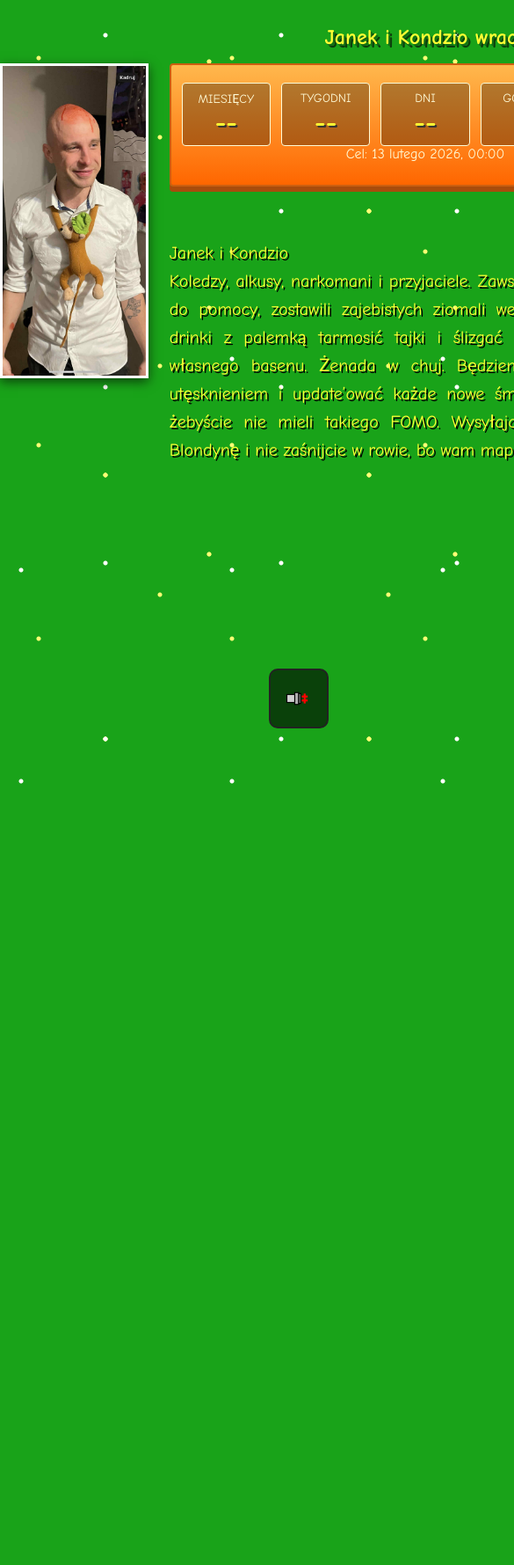
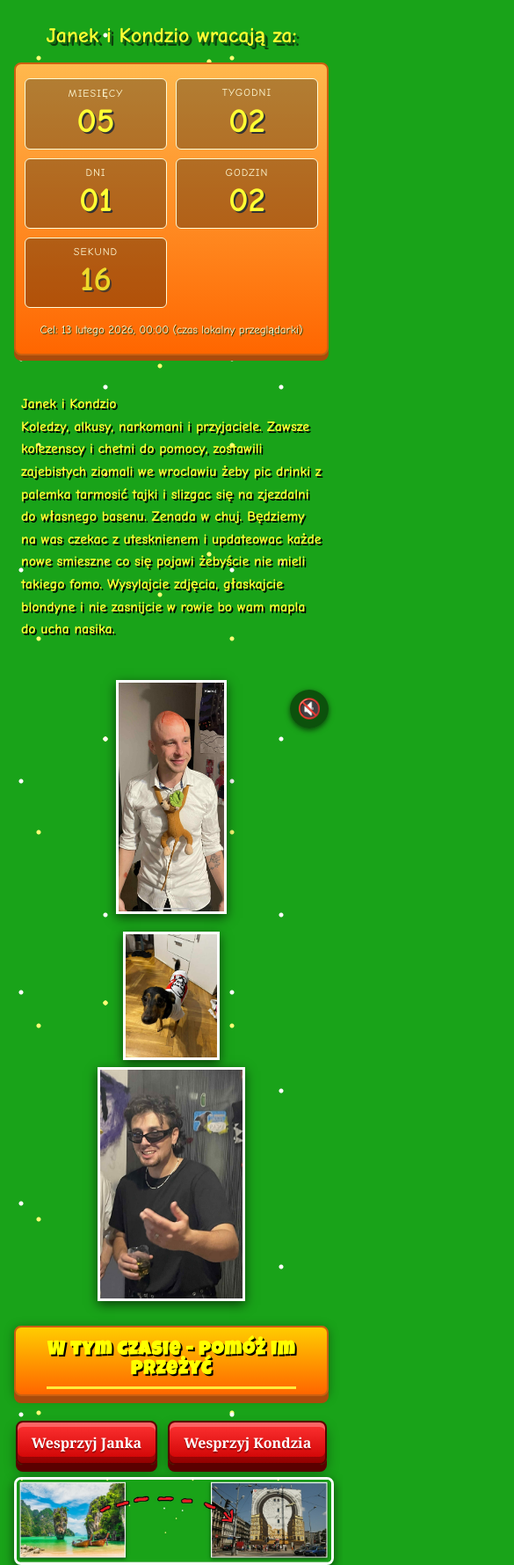
Before and after one commit to Wojtanify/janek-kondzio, a plain HTML site: page index.html in a window 390 px wide. Shown: the top 1779 px of the page at 88% size, 585 px wide, since content can reach past the window. Before the commit the page ends 904 px from the top, so only its background shows below. Drawn offline with Linux system fonts and the light colour scheme.

Commit message:
Update index.html

```diff
--- a/index.html
+++ b/index.html
@@ -2,10 +2,7 @@
 <html lang="pl">
 <head>
   <meta charset="utf-8" />
-  <!-- Wymuszenie desktopowego układu także na mobile -->
-  <meta name="viewport" content="width=1280, initial-scale=1, maximum-scale=1, user-scalable=no, viewport-fit=cover">
-  <meta name="HandheldFriendly" content="false">
-  <meta name="MobileOptimized" content="1280">
+  <meta name="viewport" content="width=device-width, initial-scale=1" />
   <title>Janek i Kondzio wracają za:</title>
   <style>
     @import url('https://fonts.googleapis.com/css2?family=Luckiest+Guy&display=swap');
@@ -17,6 +14,7 @@
       --title: #ffff33;
       --orange1: #ffb84d;
       --orange2: #ff6600;
+      --black: #000000;
       --red1: #ff3333;
       --red2: #cc0000;
     }
@@ -40,10 +38,6 @@
       flex-direction: column;
       align-items: center;
       padding: 12px 0 48px;
-
-      /* Stała szerokość desktopu */
-      min-width: 1024px;
-      overflow-x: auto;
     }
 
     h1 {
@@ -51,55 +45,72 @@
       margin: 14px 0 10px;
       font-weight: 700;
       font-size: clamp(24px, 5.72vw, 52.8px);
+      line-height: 1.2;
       color: var(--title);
       text-shadow: 2px 2px 0 #156d15, 4px 4px 0 #0c3f0c;
+      padding: 0 16px;
+      box-sizing: border-box;
+      width: 100%;
     }
 
     .stage {
       width: 100%;
-      max-width: 1400px;
+      max-width: 1200px;
       display: grid;
       grid-template-columns: 1fr minmax(520px, 900px) 1fr;
+      align-items: start;
       gap: 24px;
       padding: 0 28px;
       margin-top: 6px;
+      box-sizing: border-box;
     }
 
     .face {
       justify-self: start;
       max-height: 352px;
+      width: auto;
       border: 3px solid #fff;
       box-shadow: 0 4px 12px rgba(0,0,0,0.6);
+      max-width: 100%;
+      height: auto;
     }
-    .face.left { justify-self: end; }
 
     .right {
       display: flex;
       flex-direction: column;
       gap: 12px;
+      justify-content: flex-start;
       align-items: flex-end;
     }
 
     .dog {
+      display: block;
       max-height: 176px;
+      width: auto;
       border: 3px solid #fff;
       box-shadow: 0 4px 12px rgba(0,0,0,0.6);
+      max-width: 100%;
+      height: auto;
     }
 
     .panel {
+      justify-self: center;
       background: linear-gradient(var(--orange1), var(--orange2));
       border: 2px solid #cc5f10;
       box-shadow: 0 6px 0 #a94c0c;
       color: #fffbd7;
       text-align: center;
+      width: 100%;
       padding: 20px 12px 26px;
-      border-radius: 4px;
+      border-radius: 8px;
+      box-sizing: border-box;
     }
 
     .counter {
       display: grid;
-      grid-template-columns: repeat(5, minmax(90px, 1fr));
+      grid-template-columns: repeat(5, minmax(100px, 1fr));
       gap: 12px;
+      justify-items: center;
     }
 
     .tile {
@@ -107,54 +118,196 @@
       place-items: center;
       background: rgba(0,0,0,0.3);
       border: 1px solid #fffbd7;
-      padding: 8px;
-      border-radius: 4px;
+      padding: 8px 6px 10px;
+      border-radius: 6px;
+      width: 100%;
+      box-sizing: border-box;
     }
 
-    .tlabel { font-size: 14px; }
+    .tlabel {
+      font-size: 14px;
+      color: #fffbd7;
+      letter-spacing: 1px;
+      margin-bottom: 5px;
+    }
+
     .tvalue {
       font-weight: 700;
       font-size: clamp(31px, 7.04vw, 70px);
+      line-height: 1.05;
       color: var(--title);
       text-shadow: 2px 2px 0 #333;
+      transition: opacity .15s linear;
     }
+
+    .footer {
+      text-align: center;
+      margin-top: 16px;
+      color: #fffbd7;
+      font-size: 13px;
+      text-shadow: 1px 1px 0 #0c3f0c;
+    }
+
+    .center-col { width: 100%; }
 
     .mid-text {
       max-width: 900px;
       margin: 28px auto;
-      font-size: 20px;
+      font-size: clamp(16px, 2.4vw, 20px);
       line-height: 1.6;
       color: #ffff33;
-      text-align: justify;
+      text-align: left;
+      font-weight: 700;
       text-shadow: 2px 2px 0 #000;
       white-space: pre-line;
+      padding: 0 8px;
+      box-sizing: border-box;
+      overflow-wrap: anywhere;
     }
 
     .audio-toggle {
       position: fixed;
       bottom: 16px;
       right: 16px;
-      background: rgba(0,0,0,0.6);
-      width: 64px;
-      height: 64px;
-      border-radius: 10px;
+      background: rgba(0,0,0,0.5);
+      border-radius: 50%;
+      width: 44px;
+      height: 44px;
       display: flex;
       align-items: center;
       justify-content: center;
-      border: 2px solid #222;
+      cursor: pointer;
+      color: #fff;
+      font-size: 22px;
+      box-shadow: 0 2px 6px rgba(0,0,0,0.6);
+      user-select: none;
+      z-index: 10;
     }
-    .audio-toggle svg { width: 36px; height: 36px; display: none; }
-    .audio-toggle svg#speaker-off { display: block; }
-    .audio-toggle.is-on svg#speaker-off { display: none; }
-    .audio-toggle.is-on svg#speaker-on { display: block; }
+
+    /* --- Retro Walt-style overrides --- */
+    .donate{ width:100%; display:flex; flex-direction:column; align-items:center; margin-top:28px; margin-bottom:6px; padding:0 16px; box-sizing: border-box; }
+    .donate .bar{
+      font-family: 'Luckiest Guy', Impact, 'Arial Black', sans-serif;
+      background: linear-gradient(#ffcc00, #ff6600);
+      color:#ff0;
+      border:2px solid #cc5f10;
+      box-shadow: 0 8px 0 #a94c0c, 0 2px 12px rgba(0,0,0,.35);
+      padding:16px 32px;
+      border-radius:8px;
+      font-size:clamp(22px, 4.2vw, 38px);
+      font-weight:800;
+      letter-spacing:1px;
+      display:inline-block;
+      width:auto;
+      max-width: 100%;
+      text-align:center;
+      margin-bottom:16px;
+      text-shadow:2px 2px 0 #000;
+      position:relative;
+      box-sizing: border-box;
+    }
+    .donate .bar::after{
+      content:"";
+      position:absolute;
+      left:10%;
+      right:10%;
+      bottom:6px;
+      height:3px;
+      background:#ffeb3b;
+    }
+    .btn-row{ display:flex; gap:16px; flex-wrap:wrap; justify-content:center; margin-top:12px; width:100%; }
+    .donate-btn{
+      font-family: Georgia, "Times New Roman", serif;
+      background: linear-gradient(to bottom, var(--red1), var(--red2));
+      color:#fff;
+      text-decoration:none;
+      padding:14px 22px;
+      font-weight:800;
+      font-size:clamp(16px, 3.4vw, 22px);
+      border:2px solid #5a0000;
+      box-shadow: inset 0 5px 0 rgba(255,255,255,.25), inset 0 -7px 0 rgba(0,0,0,.28), 0 8px 0 #5a0000, 0 8px 14px rgba(0,0,0,.35);
+      text-shadow:0 2px 1px rgba(0,0,0,.35);
+      border-radius:8px;
+      display:inline-block;
+      min-width:200px;
+      text-align:center;
+      box-sizing: border-box;
+    }
+    .donate-btn:hover{ filter:brightness(1.05); transform:translateY(-1px); }
+    .donate-btn:active{ transform:translateY(1px); box-shadow: inset 0 4px 0 rgba(255,255,255,.25), inset 0 -6px 0 rgba(0,0,0,.25), 0 6px 0 #5a0000, 0 6px 10px rgba(0,0,0,.3); }
+
+    .bottom-section {
+      width: 100%;
+      max-width: 1200px;
+      padding: 8px 16px 0;
+      box-sizing: border-box;
+    }
+    .bottom-section img {
+      width: 100%;
+      height: auto;
+      display: block;
+      border: 3px solid #fff;
+      box-shadow: 0 4px 12px rgba(0,0,0,0.6);
+      border-radius: 8px;
+    }
+
+    /* --- Responsywność --- */
+    @media (max-width: 1024px) {
+      .stage {
+        grid-template-columns: 1fr minmax(420px, 1.2fr) 1fr;
+        gap: 16px;
+        padding: 0 16px;
+      }
+      .counter {
+        grid-template-columns: repeat(5, minmax(90px, 1fr));
+        gap: 10px;
+      }
+    }
+
+    @media (max-width: 820px) {
+      .stage {
+        grid-template-columns: 1fr;
+        grid-template-areas:
+          "center"
+          "left"
+          "right";
+        justify-items: center;
+      }
+      .stage > div:first-child { order: 2; } /* lewy obrazek pod licznikiem */
+      .right { order: 3; align-items: center; }
+      .face { max-height: 320px; }
+      .dog  { max-height: 160px; }
+      .counter { grid-template-columns: repeat(3, minmax(90px, 1fr)); }
+      .mid-text { margin-top: 18px; }
+    }
+
+    @media (max-width: 560px) {
+      .counter { grid-template-columns: repeat(2, minmax(120px, 1fr)); }
+      .tlabel { font-size: 12px; }
+      .tvalue { font-size: clamp(28px, 10vw, 56px); }
+      .panel { padding: 16px 10px 20px; }
+      .right { gap: 8px; }
+      .face { max-height: 260px; }
+      .dog  { max-height: 140px; }
+      .btn-row { gap: 12px; }
+      .donate-btn { min-width: 150px; padding: 12px 16px; }
+    }
+
+    @media (max-width: 380px) {
+      .counter { grid-template-columns: 1fr; }
+    }
   </style>
 </head>
 <body>
   <h1>Janek i Kondzio wracają za:</h1>
+
   <div class="stage">
-    <div><img class="face left" src="konidzo.jpg" alt="Kondzio" /></div>
+    <div>
+      <img class="face left" src="konidzo.jpg" alt="Kondzio" />
+    </div>
+
     <div class="center-col">
-      <div class="panel">
+      <div class="panel" aria-live="polite" aria-atomic="true">
         <div class="counter">
           <div class="tile"><div class="tlabel">MIESIĘCY</div><div id="mies" class="tvalue">--</div></div>
           <div class="tile"><div class="tlabel">TYGODNI</div><div id="tyg" class="tvalue">--</div></div>
@@ -162,24 +315,35 @@
           <div class="tile"><div class="tlabel">GODZIN</div><div id="godz" class="tvalue">--</div></div>
           <div class="tile"><div class="tlabel">SEKUND</div><div id="sek" class="tvalue">--</div></div>
         </div>
-        <div class="footer">Cel: 13 lutego 2026, 00:00</div>
+        <div class="footer">Cel: 13 lutego 2026, 00:00 (czas lokalny przeglądarki)</div>
       </div>
+
       <div class="mid-text">
 Janek i Kondzio
-Koledzy, alkusy, narkomani i przyjaciele. Zawsze koleżeńscy i chętni do pomocy, zostawili zajebistych ziomali we Wrocławiu żeby pić drinki z palemką tarmosić tajki i ślizgać się na zjeżdżalni do własnego basenu. Żenada w chuj. Będziemy na was czekać z utęsknieniem i update’ować każde nowe śmieszne co się pojawi, żebyście nie mieli takiego FOMO. Wysyłajcie zdjęcia, głaskajcie Blondynę i nie zaśnijcie w rowie, bo wam mapla do ucha nasika.
+Koledzy, alkusy, narkomani i przyjaciele. Zawsze kolezenscy i chetni do pomocy, zostawili zajebistych ziomali we wroclawiu żeby pic drinki z palemka tarmosić tajki  i slizgac się na zjezdalni do własnego basenu. Zenada w chuj. Będziemy na was czekac z utesknienem i updateowac każde nowe smieszne co się pojawi żebyście nie mieli takiego fomo. Wysylajcie zdjęcia, głaskajcie blondyne i nie zasnijcie w rowie bo wam mapla do ucha nasika.
       </div>
     </div>
+
     <div class="right">
       <img class="face right" src="janek.jpg" alt="Janek" />
       <img class="dog" src="piesek.jpg" alt="Piesek" />
     </div>
   </div>
 
+  <section class="donate">
+    <div class="bar">W tym czasie - pomóż im przeżyć</div>
+    <div class="btn-row">
+      <a class="donate-btn" href="https://thirdeyeszmato.pl/pl/strona-glowna/29-yann-mamusiu-ratuj-pre-order.html" target="_blank" rel="noopener">Wesprzyj Janka</a>
+      <a class="donate-btn" href="https://accommodio.eu/" target="_blank" rel="noopener">Wesprzyj Kondzia</a>
+    </div>
+  </section>
+
+  <div class="bottom-section">
+    <img src="trasa.jpg" alt="Trasa" />
+  </div>
+
   <audio id="bgm" src="audio.mp3"></audio>
-  <div id="toggleBtn" class="audio-toggle">
-    <svg id="speaker-off" viewBox="0 0 32 32"><rect x="4" y="12" width="8" height="8" fill="#d0d0d0" stroke="#000"/><rect x="12" y="10" width="4" height="12" fill="#b0b0b0" stroke="#000"/><rect x="16" y="11" width="2" height="10" fill="#909090" stroke="#000"/><rect x="21" y="11" width="2" height="10" fill="#ff0000"/><rect x="19" y="13" width="6" height="2" fill="#ff0000"/><rect x="19" y="17" width="6" height="2" fill="#ff0000"/></svg>
-    <svg id="speaker-on" viewBox="0 0 32 32"><rect x="4" y="12" width="8" height="8" fill="#d0d0d0" stroke="#000"/><rect x="12" y="10" width="4" height="12" fill="#b0b0b0" stroke="#000"/><rect x="16" y="11" width="2" height="10" fill="#909090" stroke="#000"/><rect x="20" y="14" width="2" height="4" fill="#ffff33" stroke="#000"/><rect x="23" y="13" width="2" height="6" fill="#ffff33" stroke="#000"/><rect x="26" y="12" width="2" height="8" fill="#ffff33" stroke="#000"/></svg>
-  </div>
+  <div id="toggleBtn" class="audio-toggle" aria-label="Przełącz audio" title="Przełącz audio">🔇</div>
 
   <script>
     (function(){
@@ -188,21 +352,81 @@ Koledzy, alkusy, narkomani i przyjaciele. Zawsze koleżeńscy i chętni do pomoc
       const out = { m: $('mies'), w: $('tyg'), d: $('dni'), h: $('godz'), s: $('sek') };
       const footer = document.querySelector('.footer');
 
+      const MS = {
+        second: 1000,
+        minute: 60 * 1000,
+        hour:   60 * 60 * 1000,
+        day:    24 * 60 * 60 * 1000,
+        week:   7  * 24 * 60 * 60 * 1000,
+        month:  (365.2425/12) * 24 * 60 * 60 * 1000
+      };
+
+      const pad = (n) => String(n).padStart(2, '0');
+
       function tick(){
         const now = new Date();
         let diff = target - now;
-        if (diff <= 0) return;
-        out.s.textContent = String(Math.floor(diff/1000)%60).padStart(2,"0");
+
+        if (diff <= 0) {
+          out.m.textContent = out.w.textContent = out.d.textContent = out.h.textContent = '00';
+          out.s.textContent = '00';
+          footer.textContent = 'To już dziś! Miłego powrotu!';
+          out.s.style.opacity = 1;
+          return;
+        }
+
+        const months = Math.floor(diff / MS.month); diff -= months * MS.month;
+        const weeks  = Math.floor(diff / MS.week);  diff -= weeks  * MS.week;
+        const days   = Math.floor(diff / MS.day);   diff -= days   * MS.day;
+        const hours  = Math.floor(diff / MS.hour);  diff -= hours  * MS.hour;
+        const minutes= Math.floor(diff / MS.minute);diff -= minutes* MS.minute;
+        const seconds= Math.floor(diff / MS.second);
+
+        out.m.textContent = pad(months);
+        out.w.textContent = pad(weeks);
+        out.d.textContent = pad(days);
+        out.h.textContent = pad(hours);
+        out.s.textContent = pad(seconds);
+
+        out.s.style.opacity = (seconds % 2 === 0) ? 1 : 0.35;
       }
-      tick(); setInterval(tick,1000);
 
+      function start(){
+        tick();
+        const now = performance.now();
+        const delay = 1000 - (now % 1000);
+        setTimeout(function loop(){
+          tick();
+          setTimeout(loop, 1000);
+        }, delay);
+      }
+
+      start();
+
+      // AUDIO
       const audio = document.getElementById('bgm');
       const toggle = document.getElementById('toggleBtn');
       let started = false;
+
       toggle.addEventListener('click', ()=>{
-        if (!started){ audio.play(); started = true; toggle.classList.add('is-on'); }
-        else if(audio.paused){ audio.play(); toggle.classList.add('is-on'); }
-        else { audio.pause(); toggle.classList.remove('is-on'); }
+        if (!started){
+          audio.currentTime = 10; // start od 10 sekundy
+          audio.play();
+          started = true;
+          toggle.textContent = '🔊';
+          toggle.setAttribute('aria-label', 'Wycisz audio');
+          toggle.setAttribute('title', 'Wycisz audio');
+        } else if(audio.paused){
+          audio.play();
+          toggle.textContent = '🔊';
+          toggle.setAttribute('aria-label', 'Wycisz audio');
+          toggle.setAttribute('title', 'Wycisz audio');
+        } else {
+          audio.pause();
+          toggle.textContent = '🔇';
+          toggle.setAttribute('aria-label', 'Włącz audio');
+          toggle.setAttribute('title', 'Włącz audio');
+        }
       });
     })();
   </script>
```
